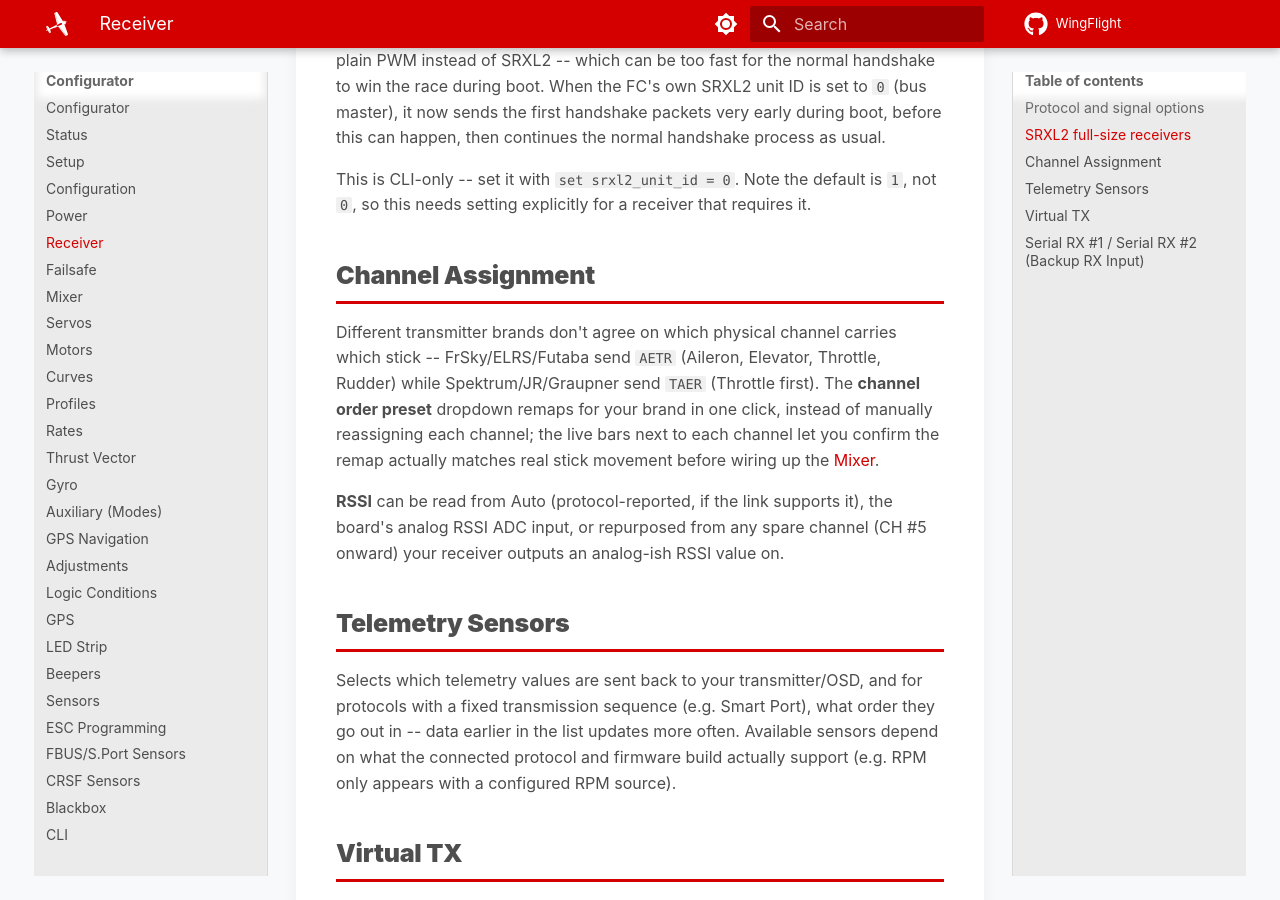
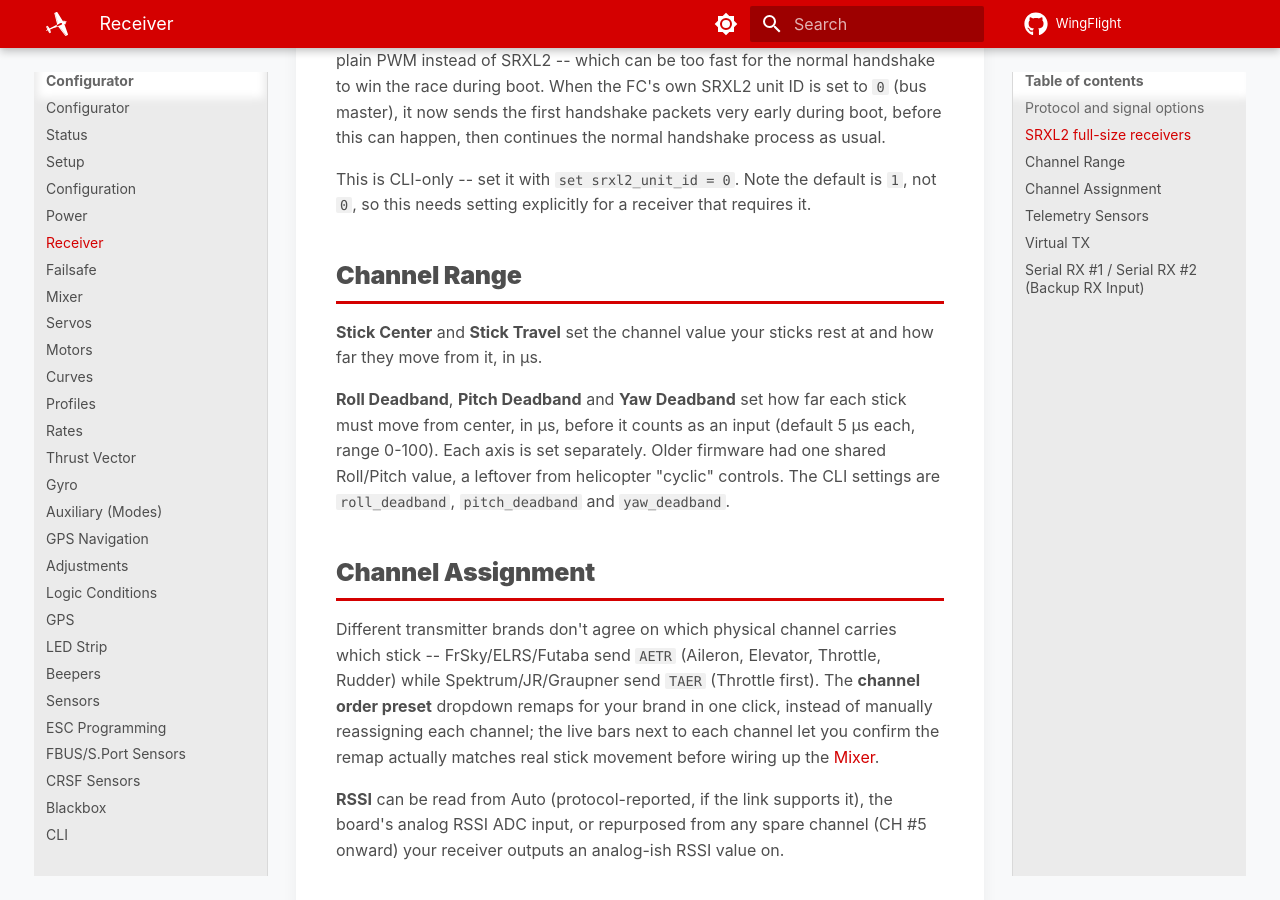
Before and after one commit to WingFlight/wingflight-docs, an MkDocs documentation site: the page built from docs/configurator/tabs/receiver.md, in a window 1280 px wide and 900 px high, scrolled down 766 px. Built offline with MkDocs 1.6.1 and Material for MkDocs 9.7.7, drawn with Linux system fonts in a browser that asks for light colours.

Commit message:
Document separate roll and pitch stick deadbands (#37)
Adds a Channel Range section to the Receiver tab page and the
roll_deadband/pitch_deadband/yaw_deadband CLI settings, which replace
the old shared deadband setting.

Co-authored-by: Rob Thomson <rob@rt-rc.com>
Co-authored-by: Claude Opus 5.5 <noreply@anthropic.com>

```diff
--- a/docs/configurator/tabs/receiver.md
+++ b/docs/configurator/tabs/receiver.md
@@ -29,6 +29,17 @@ the normal handshake process as usual.
 This is CLI-only -- set it with `set srxl2_unit_id = 0`. Note the
 default is `1`, not `0`, so this needs setting explicitly for a receiver
 that requires it.
+
+## Channel Range
+
+**Stick Center** and **Stick Travel** set the channel value your sticks
+rest at and how far they move from it, in µs.
+
+**Roll Deadband**, **Pitch Deadband** and **Yaw Deadband** set how far each
+stick must move from center, in µs, before it counts as an input (default
+5 µs each, range 0-100). Each axis is set separately. Older firmware had one
+shared Roll/Pitch value, a leftover from helicopter "cyclic" controls. The
+CLI settings are `roll_deadband`, `pitch_deadband` and `yaw_deadband`.
 
 ## Channel Assignment
 
```
Also changed, not shown: docs/reference/cli-reference.md (+10 -0 lines).
